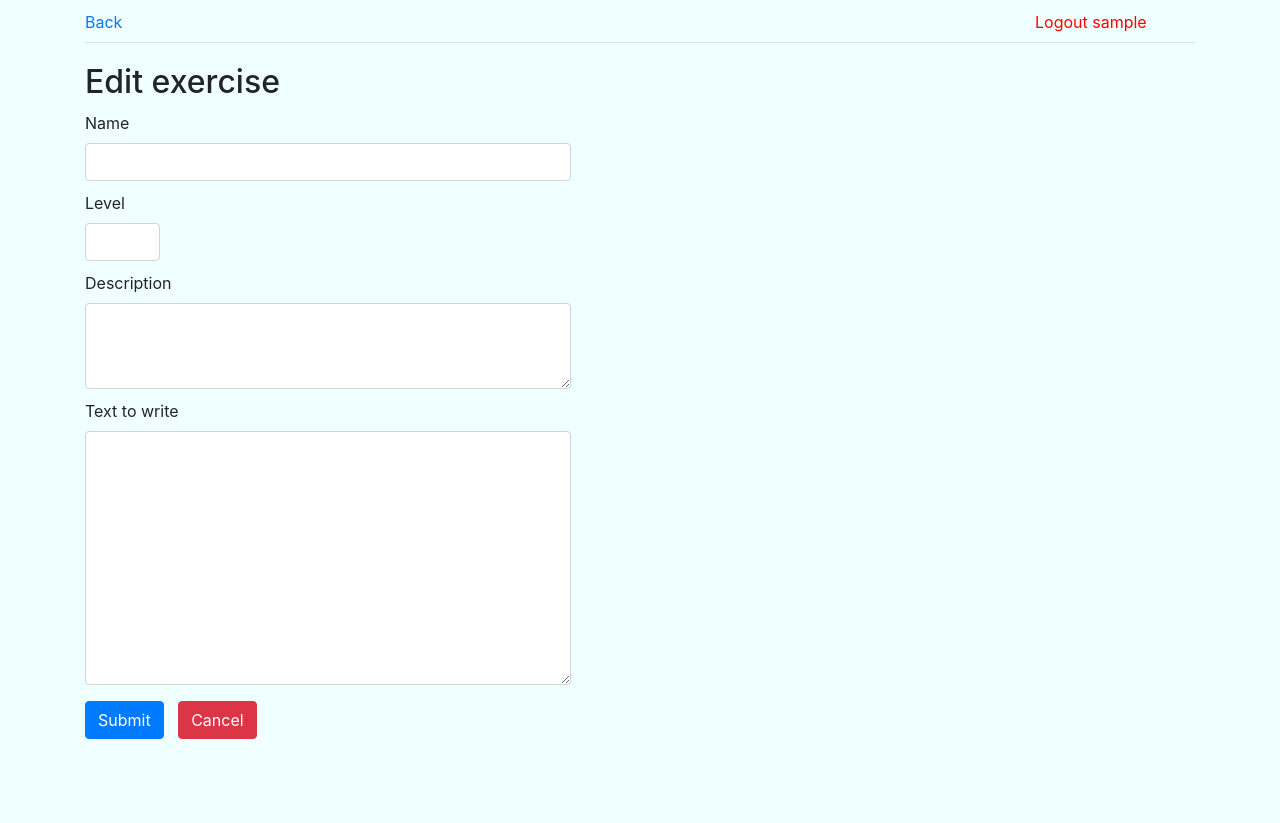
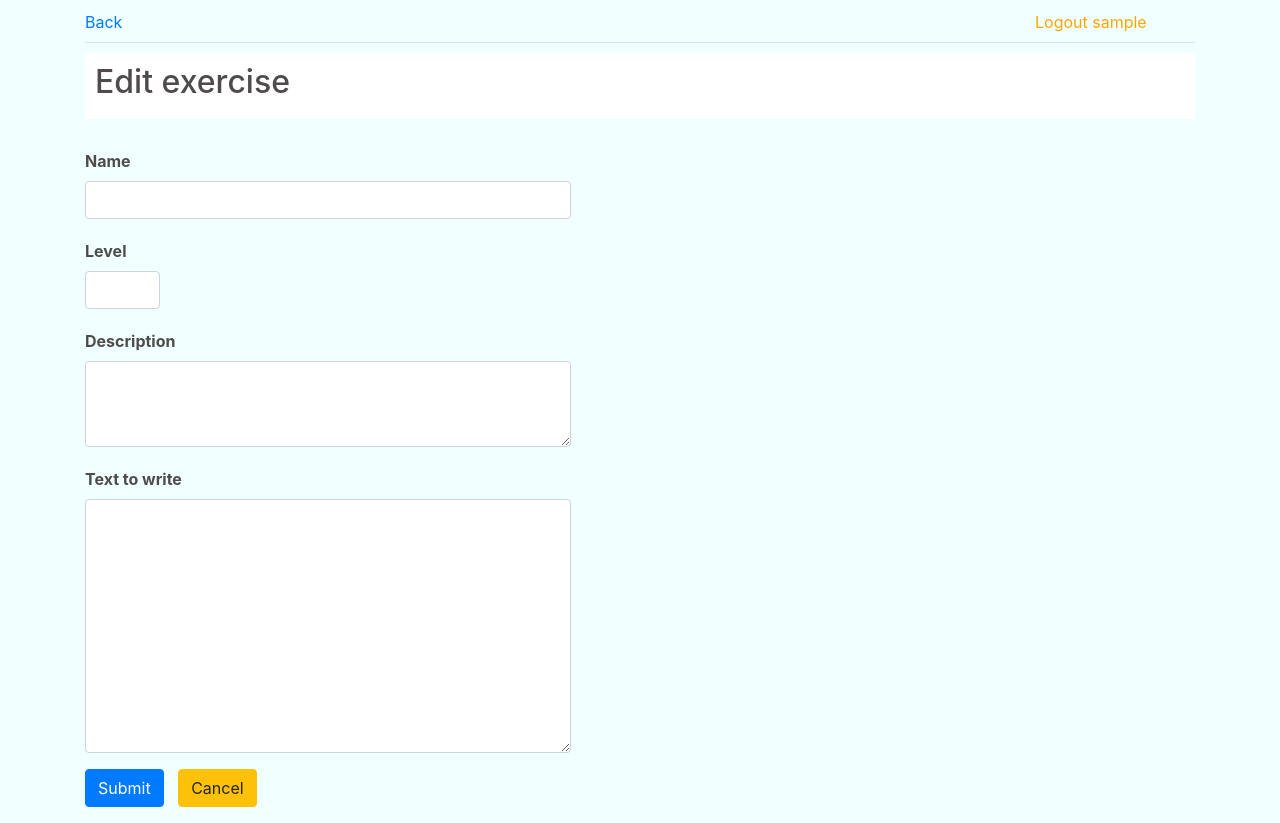
Before and after one commit to ramipiik/kymmensormiharjoittelu, a Flask app: template src/templates/edit.html in a window 1280 px wide. Before the commit the page ends 739 px from the top, so only its background shows below. Run offline with Flask 2, Linux system fonts and the light colour scheme; the template is opened without the code that fills it, so the values that code supplies are empty; the visitor is signed in with stand-in values (Sample User, id 1); some libraries are stand-ins or nearby versions.

Commit message:
edit page titles

```diff
--- a/src/static/styles/style.css
+++ b/src/static/styles/style.css
@@ -8,26 +8,9 @@ h3 {
     padding-top: 15px;
 }
 
-nav li {
-    ...
-    padding: .5em 1em;
-    border-radius: .5em;
-    margin: .2em;
-}
-
-nav li a {
-    text-decoration: none;
-    color: #000;
-}
-
-nav ul {
-    padding: 0;
-    margin: .5em;
-    text-align: center;
-}
-
 .body {
     background-color: azure;
+    color:rgb(80, 75, 75)
 }
 
 .row {
--- a/src/templates/edit.html
+++ b/src/templates/edit.html
@@ -22,7 +22,7 @@
                     <p>User: {{ session.username }}<br>
                 </div> -->
                 <div class="col-2">
-                    <a href="/logout" style="color: red;">Logout {{session.username}}</a>
+                    <a href="/logout" style="color: orange;">Logout {{session.username}}</a>
                 </div>
             </div>
             <hr style="margin-top: 8px; margin-bottom: 0px;">
@@ -30,25 +30,27 @@
             <a href="/">To main page</a><br>
             <a href="/logout" style="color: red;">Logout</a> -->
             <!-- <hr style="height:2px;border-width:0;background-color:gray; margin-top: 0px; margin-bottom: 10px;"> -->
-            <div class="row">
+            <div style="background-color: white; padding: 10px; margin-top: 10px;">
+                <h2>Edit exercise</h2>
+            </div>
+            <div class="row" style="margin-top:10px">
                 <div class="col-6">
-                    <h2 style="margin-top: 20px;">Edit exercise</h2>
                     <form action="/edit_exercise" method="post">
                         <div class="form-group" >
-                            <div style="width: 90%; margin-top: 10px;">
-                                <label for="name">Name</label><br>
+                            <div style="width: 90%; margin-top: 20px;">
+                                <label for="name" style="font-weight: bold;">Name</label><br>
                                 <input type="name" name="name" id="name" class="form-control" value="{{exercise["name"]}}" rows="1"></input>
                             </div>
-                            <div style="width: 75px; margin-top: 10px;">
-                                <label for="level">Level</label><br>
+                            <div style="width: 75px; margin-top: 20px;">
+                                <label for="level" style="font-weight: bold;">Level</label><br>
                                 <input type="level" name="level" id="level" class="form-control" value="{{exercise["level"]}}" rows="1"></input>
                             </div>
-                            <div style="width: 90%; margin-top: 10px;">
-                                <label for="description">Description</label><br>
+                            <div style="width: 90%; margin-top: 20px;">
+                                <label for="description" style="font-weight: bold;">Description</label><br>
                                 <textarea type="description" name="description" id="description" class="form-control" rows="3" >{{exercise["description"]}}</textarea>
                             </div>
-                            <div style="width: 90%; margin-top: 10px;">
-                                <label for="text_to_write">Text to write</label><br>
+                            <div style="width: 90%; margin-top: 20px;">
+                                <label for="text_to_write" style="font-weight: bold;">Text to write</label><br>
                                 <textarea type="text_to_write" name="text_to_write" id="text_to_write" class="form-control" rows="10">{{exercise["text_to_write"]}}</textarea>
                             </div>
                             <div style="display: none;">
@@ -56,7 +58,7 @@
                             </div>
                         </div>
                         <button style="margin-right: 10px" type="submit" class="btn btn-primary" onclick="return confirm('Are you sure that you want to edit the exercise? That might make earlier results outdated.')">Submit</button>
-                        <button type="submit" class="btn btn-danger" onclick="goBack()" >Cancel</button>
+                        <button type="submit" class="btn btn-warning" onclick="goBack()" >Cancel</button>
                     </form>
                 </div>
             </div>
--- a/src/templates/error.html
+++ b/src/templates/error.html
@@ -11,7 +11,7 @@
     <div class="container">
         <div class="row" style="margin-top: 10px">
             <div class="col-10">
-                <span style="padding-right: 40px;"><a href="/">Main page</a></span>
+                <a href="/admin">Back</a><br>
             </div>
         </div>
         <hr style="margin-top: 8px; margin-bottom: 8px;">
```
Also changed, not shown: src/templates/admin.html (+15 -15 lines), src/templates/exercise.html (+4 -4 lines), src/templates/index.html (+7 -7 lines), src/templates/login.html (deleted, +0 -25 lines).
